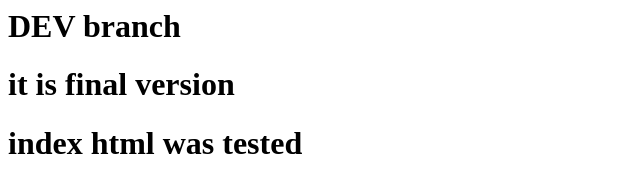
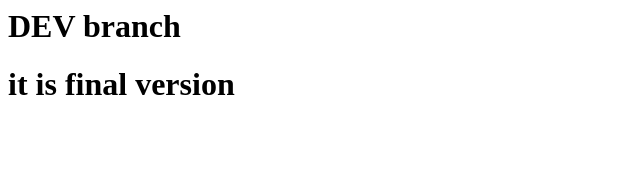
Before and after one commit to nihadelekberov/new-branch, a plain HTML site: page index.html in a window 1280 px wide. Shown: the whole page, without its empty margins (0-640 px from the left). Drawn offline with Linux system fonts and the light colour scheme.

Commit message:
Update index.html

```diff
--- a/index.html
+++ b/index.html
@@ -1,3 +1,2 @@
 <h1> DEV branch</h1>
 <h1> it is final version</h1>
-<h1> index html was tested</h1>
```
